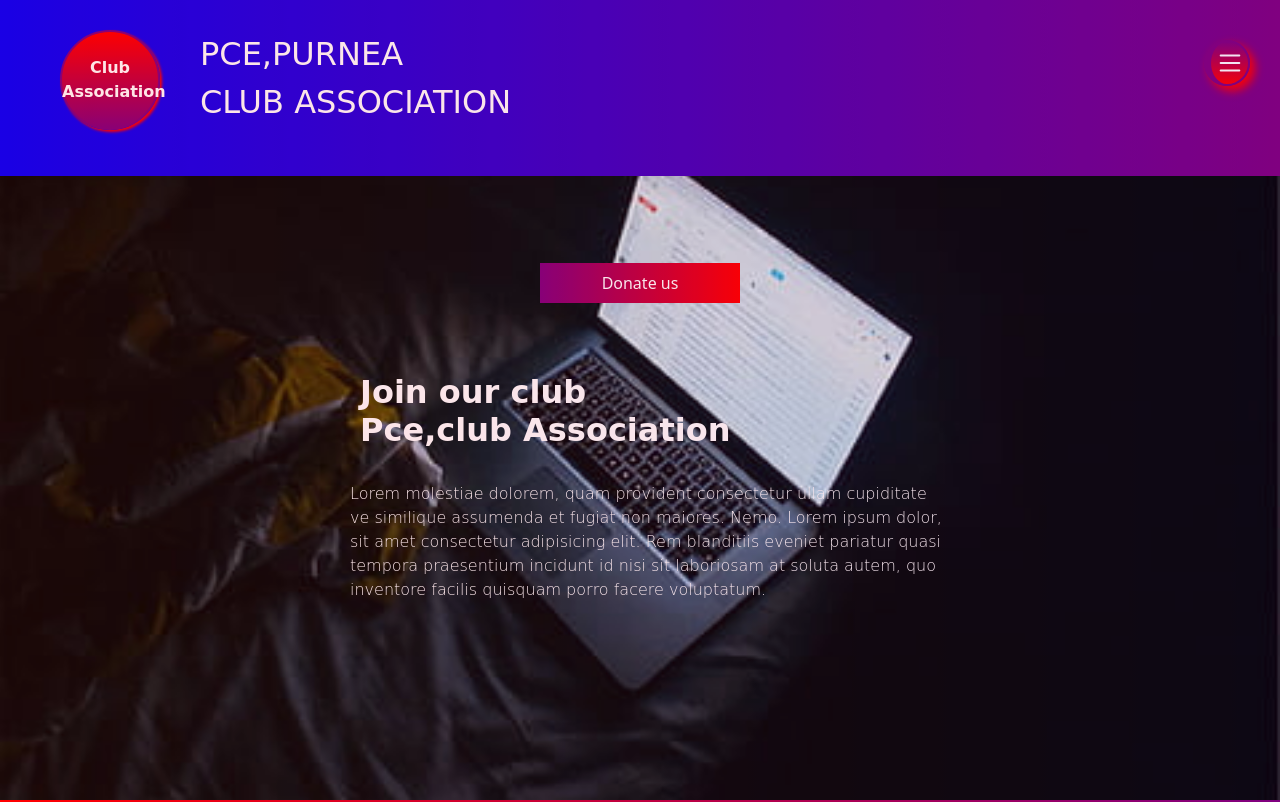
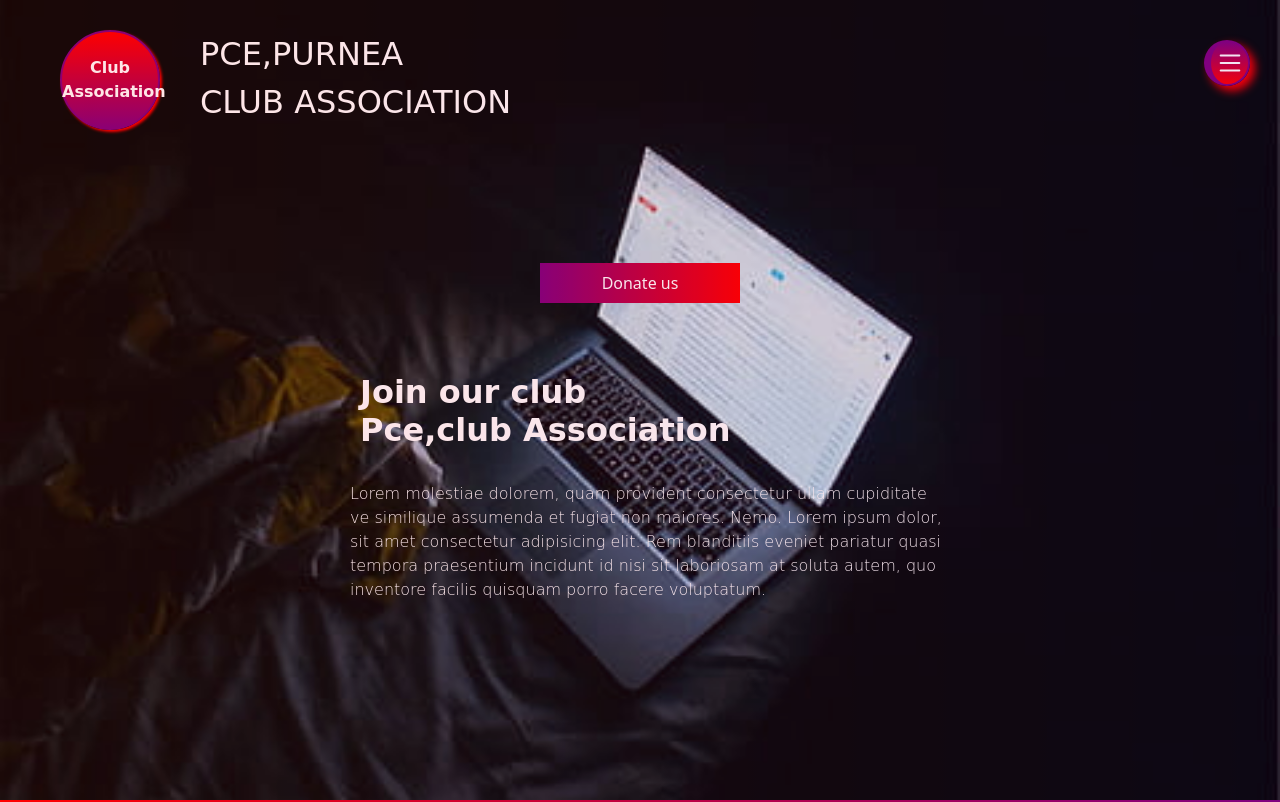
Before and after one commit to ankitroy007/PCE-CLUB, a plain HTML site: page index.html in a window 1280 px wide. Shown: the top 802 px of the page. Drawn offline with nearby package versions, Linux system fonts and the light colour scheme.

Commit message:
style change

```diff
--- a/styles/home.css
+++ b/styles/home.css
@@ -28,12 +28,17 @@ overflow: hidden;
     padding:20px !important;
     box-sizing: border-box;
     height: 22vh !important;
-   background-image: linear-gradient(to right,blue,purple);
+
    opacity: 1;
     width:100%;
     display: flex;
 
 
+}
+@media screen and (min-width:1300px) {
+    .navbars{
+        background-image: linear-gradient(to right,blue,purple);
+    }
 }
 .logos{
     display: flex !important;
--- a/styles/media-query-navbar.css
+++ b/styles/media-query-navbar.css
@@ -1,7 +1,7 @@
 @media screen and (max-width:1300px){
-    /* .navbars{
-        background-image: linear-gradient(to left,red,purple);
-    } */
+    .navbars{
+        background-color: transparent !important;
+    }
     #lockLargeScreen{
         display: block !important;
         z-index: 9999;
```
